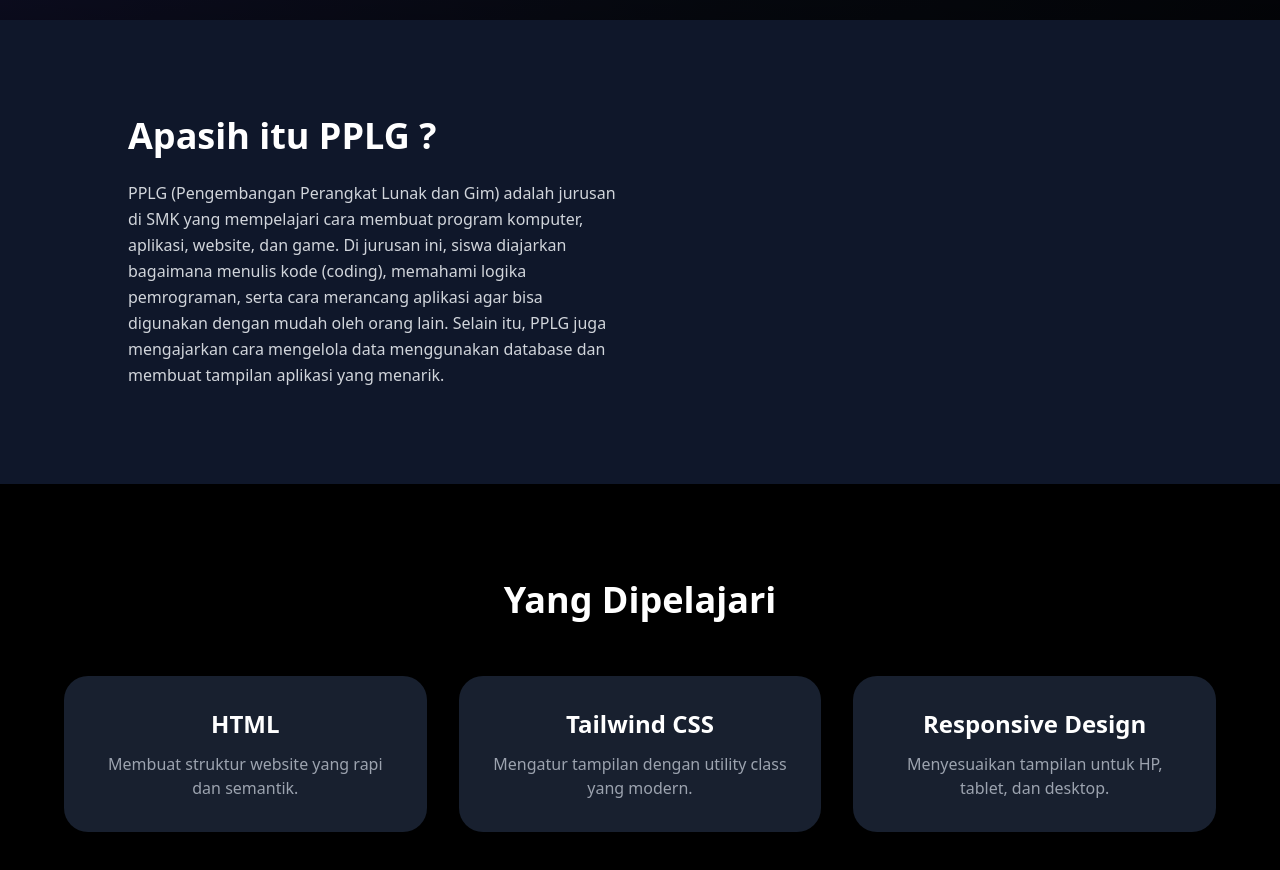
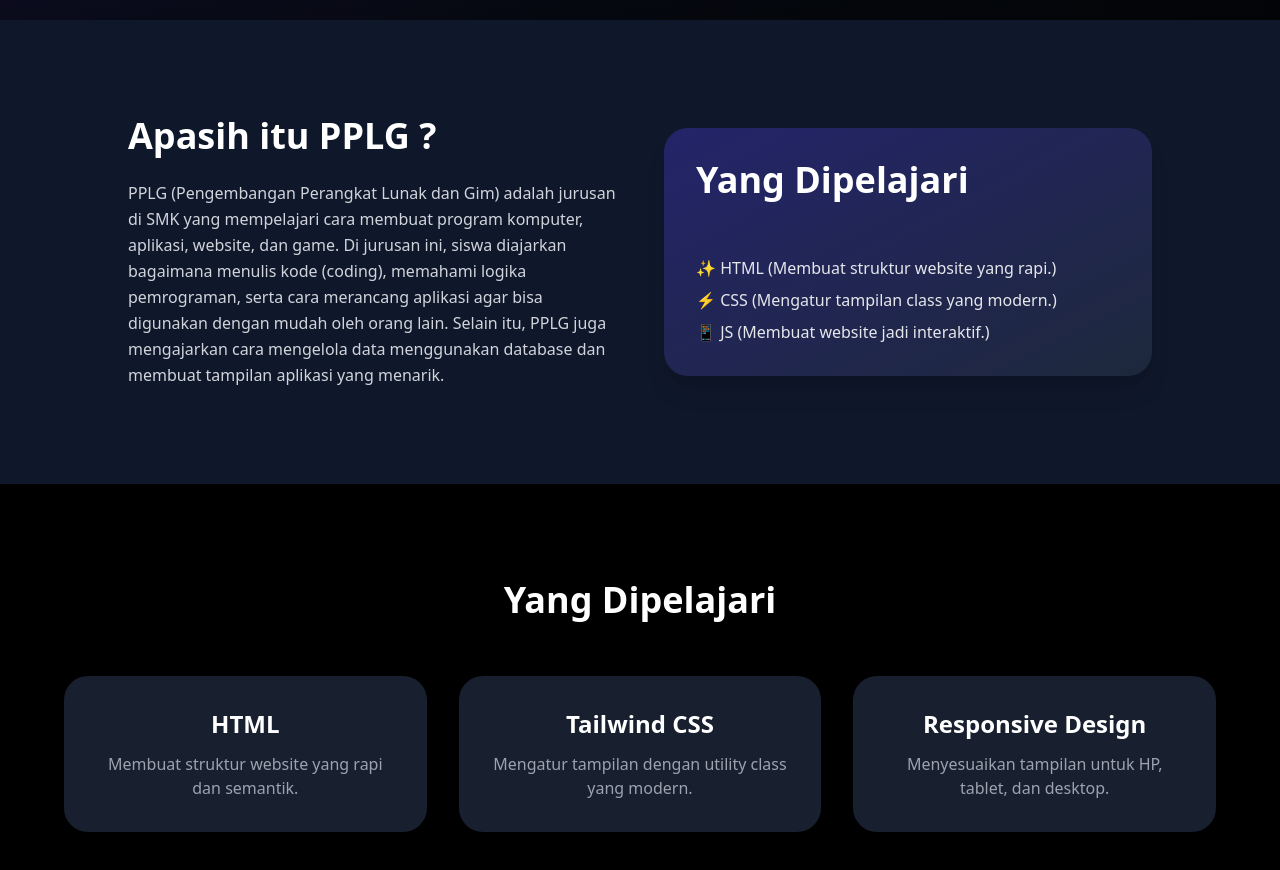
Before and after one commit to jesikabonde/landingpages-mk, a plain HTML site: page index.html in a window 1280 px wide. Shown: the part 780-1650 px from the top of the page. Drawn offline with nearby package versions, Linux system fonts and the light colour scheme.

Commit message:
Update index.html

```diff
--- a/index.html
+++ b/index.html
@@ -28,7 +28,14 @@
         <p class="text-gray-300 leading-relaxed">
           PPLG (Pengembangan Perangkat Lunak dan Gim) adalah jurusan di SMK yang mempelajari cara membuat program komputer, aplikasi, website, dan game. Di jurusan ini, siswa diajarkan bagaimana menulis kode (coding), memahami logika pemrograman, serta cara merancang aplikasi agar bisa digunakan dengan mudah oleh orang lain. Selain itu, PPLG juga mengajarkan cara mengelola data menggunakan database dan membuat tampilan aplikasi yang menarik.        </p>
       </div>
-
+      <div class="bg-gradient-to-br from-indigo-700/40 to-slate-700/40 p-8 rounded-3xl shadow-xl">
+        <h5 class="text-4xl font-bold mb-14">Yang Dipelajari</h5>
+        <ul class="space-y-2 text-gray-200">
+          <li>✨ HTML (Membuat struktur website yang rapi.)</li>
+          <li>⚡ CSS (Mengatur tampilan class yang modern.)</li>
+          <li>📱 JS (Membuat website jadi interaktif.)</li>
+        </ul>
+      </div>
     </div>
   </section>
 
```
